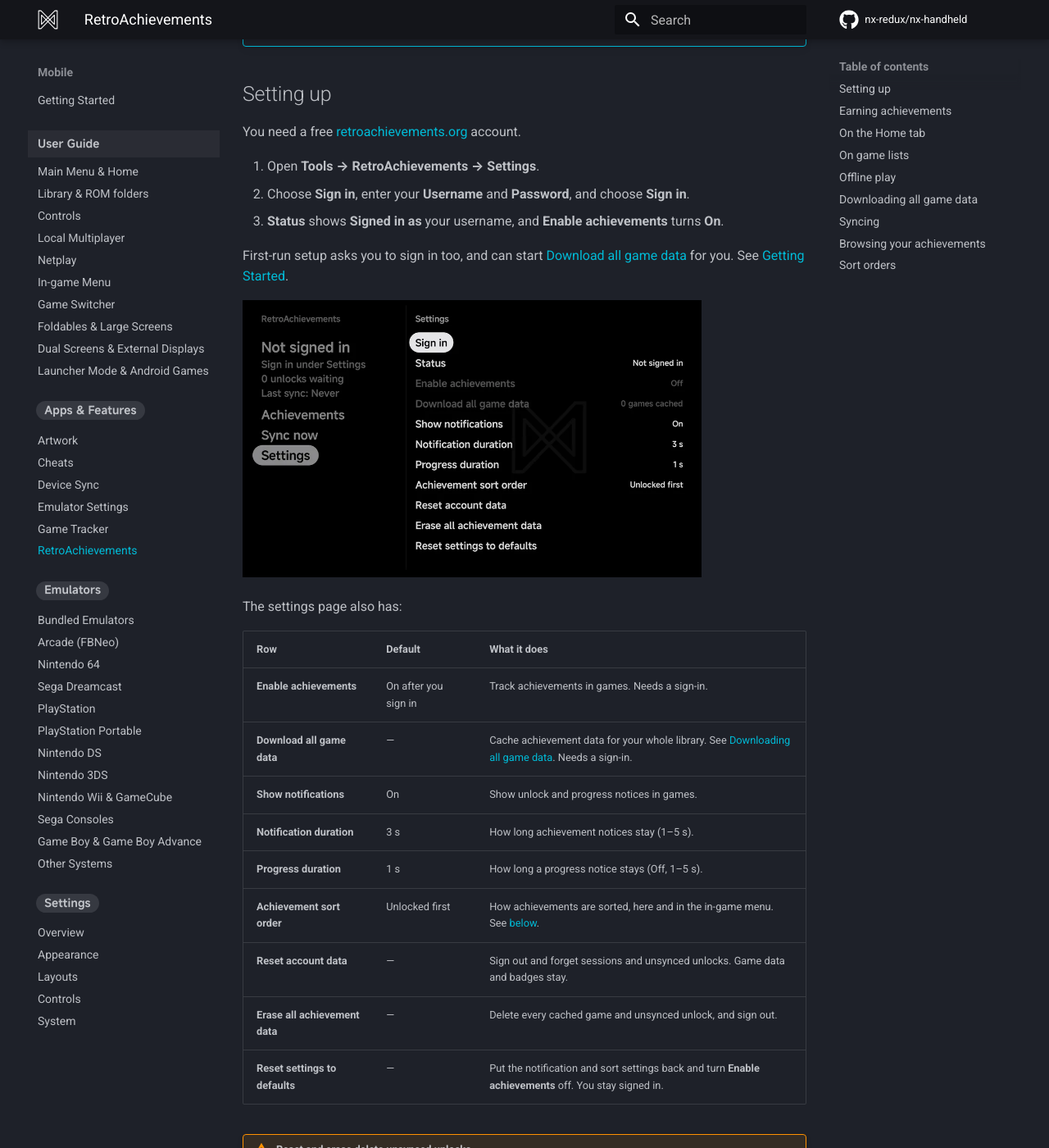
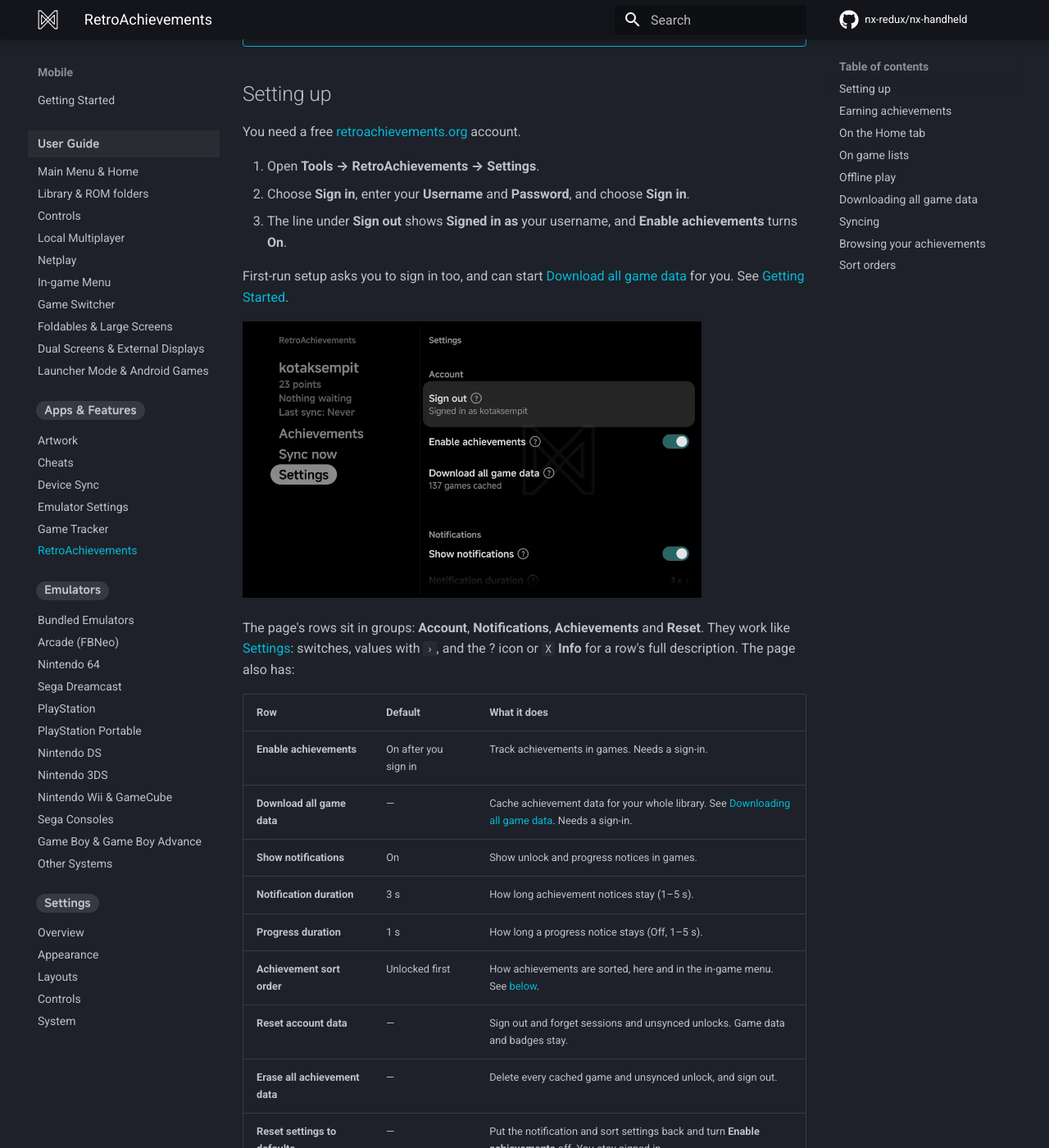
Before and after one commit to mohammadsyuhada/nx-redux-docs, an MkDocs documentation site: the page built from docs/mobile/retroachievements.md, in a window 1280 px wide and 1400 px high, scrolled down 899 px. Shown: the whole window at 82% size. Built offline with MkDocs 1.6.1 and Material for MkDocs 9.7.7, drawn with Linux system fonts in a browser that asks for light colours; comment, search, counter and statistics services are not loaded.

Commit message:
RetroAchievements and Artwork settings: touch rows (#41)

```diff
--- a/docs/mobile/retroachievements.md
+++ b/docs/mobile/retroachievements.md
@@ -33,16 +33,19 @@
 1. Open **Tools → RetroAchievements → Settings**.
 2. Choose **Sign in**, enter your **Username** and **Password**, and choose
    **Sign in**.
-3. **Status** shows **Signed in as** your username, and **Enable
-   achievements** turns **On**.
+3. The line under **Sign out** shows **Signed in as** your username, and
+   **Enable achievements** turns **On**.
 
 First-run setup asks you to sign in too, and can start
 [Download all game data](#downloading-all-game-data) for you. See
 [Getting Started](getting-started.md).
 
-![RetroAchievements → Settings, signed out: Sign in at the top, Status Not signed in, and Enable achievements and Download all game data dimmed](../assets/screenshots/mobile/ra-settings.webp){ .nx-wide }
+![RetroAchievements → Settings beside the RetroAchievements page: the Account group with Sign out and Signed in as kotaksempit under it, Enable achievements on, Download all game data with 137 games cached, then the Notifications group](../assets/screenshots/mobile/ra-settings.webp){ .nx-wide }
 
-The settings page also has:
+The page's rows sit in groups: **Account**, **Notifications**,
+**Achievements** and **Reset**. They work like
+[Settings](settings.md#buttons): switches, values with `›`, and the ? icon
+or `X` **Info** for a row's full description. The page also has:
 
 | Row | Default | What it does |
 | --- | --- | --- |
@@ -66,13 +69,17 @@
     - The app keeps only the sign-in token RetroAchievements returns, not your
       password.
     - Signed out, **Enable achievements** and **Download all game data** are
-      dimmed.
-    - **Download all game data** shows how many games are cached, such as
-      `48 games cached`.
-    - `A` changes a value. On **Notification duration**, **Progress duration**
-      and **Achievement sort order**, `LEFT` / `RIGHT` work too. On touch,
-      with no controller and no on-screen pad, a tap on one of these three
-      opens a list of its values to pick from.
+      dimmed and read **Needs a sign-in**.
+    - If a sign-in fails, the line under **Sign in** shows the error.
+    - **Download all game data** shows how many games are cached under its
+      name, such as `48 games cached`.
+    - **Enable achievements** and **Show notifications** are switches: `A` or
+      a tap flips them.
+    - On **Notification duration**, **Progress duration** and **Achievement
+      sort order**, `A` or a tap opens a list of the values to pick from, and
+      `LEFT` / `RIGHT` step the value. The durations stop at their ends.
+    - The page never opens with **Sign out** highlighted, so a stray `A`
+      can't sign you out.
     - **Sign out** asks to confirm too. Signing out turns achievements off,
       and signing in again needs your password. Your unsynced unlocks, game
       data and badges stay.
```
Also changed, not shown: docs/mobile/artwork.md (+14 -9 lines), docs/assets/screenshots/mobile/artwork-settings.webp, docs/assets/screenshots/mobile/ra-settings.webp.
